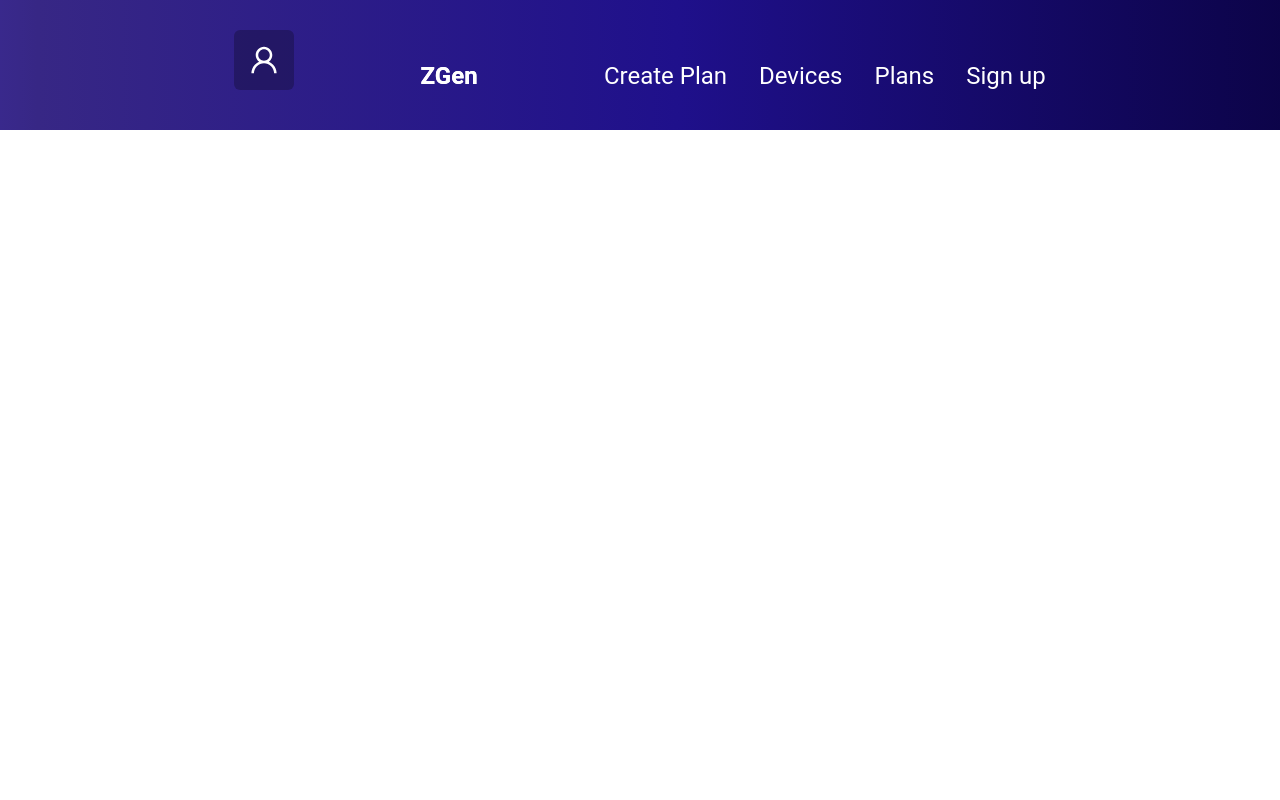
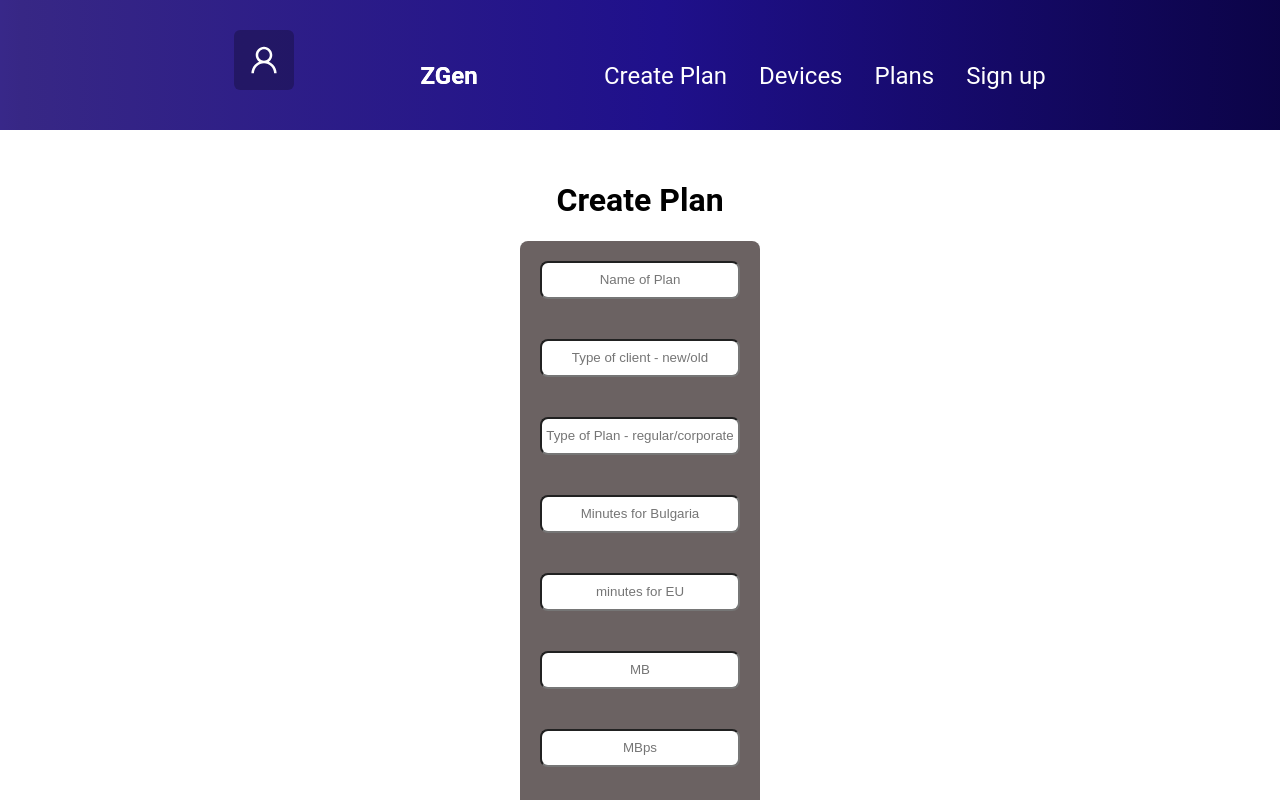
Before and after one commit to MyPersonalProjects-hehe/Z-Gen-client, a React (Vite) app: page /upload in a window 1280 px wide. Shown: the top 800 px of the page. Built offline with nearby package versions, Linux system fonts and the light colour scheme; no server answers.

Commit message:
move the functionality for creating plan because of future implementation adding more forms; avoid long code

```diff
--- a/src/App.tsx
+++ b/src/App.tsx
@@ -9,9 +9,9 @@ import Navbar from './components/navbar/Navbar';
 import Login from './components/login/Login';
 import Devices from './views/devices/Devices.tsx';
 import Plans from './views/plans/Plans.tsx';
-import CreatePlan from './views/create-plan/CreatePlan.tsx';
 import SingContract from './views/sing-contract/SignContract.tsx';
 import { DeviceContext } from './context/PickedDeviceContext.ts';
+import Upload from './views/upload/Upload.tsx';
 
 function App() {
   const [user, setUser] = useState<User | null>(null);
@@ -62,8 +62,8 @@ function App() {
               element={<Login />}
             />
             <Route
-              path='/createPlan'
-              element={<CreatePlan />}
+              path='/upload'
+              element={<Upload />}
             />
             <Route
               path='/devices'
--- a/src/views/create-plan/CreatePlan.tsx
+++ b/src/components/upload/create-plan-form/CreatePlanForm.tsx
@@ -1,8 +1,8 @@
 import axios from 'axios';
 import { ChangeEvent, FormEvent, useState } from 'react';
-import { SERVER_URL } from '../../constants/ServerURL';
+import { SERVER_URL } from '../../../constants/ServerURL';
 
-function CreatePlan() {
+function CreatePlanForm() {
   const [plan, setPlan] = useState({
     nameOfPlan: '',
     typeOfClient: '',
@@ -42,9 +42,8 @@ function CreatePlan() {
       console.log(error);
     }
   };
-
   return (
-    <div className='form-body'>
+    <>
       <h1>Create Plan</h1>
       <form onSubmit={(e) => submitPlan(e)}>
         <input
@@ -104,8 +103,8 @@ function CreatePlan() {
 
         <button type='submit'>Submit</button>
       </form>
-    </div>
+    </>
   );
 }
 
-export default CreatePlan;
+export default CreatePlanForm;
--- /dev/null
+++ b/src/views/upload/Upload.tsx
@@ -0,0 +1,11 @@
+import CreatePlanForm from '../../components/upload/create-plan-form/CreatePlanForm';
+
+function Upload() {
+  return (
+    <div className='form-body'>
+      <CreatePlanForm />
+    </div>
+  );
+}
+
+export default Upload;
```
